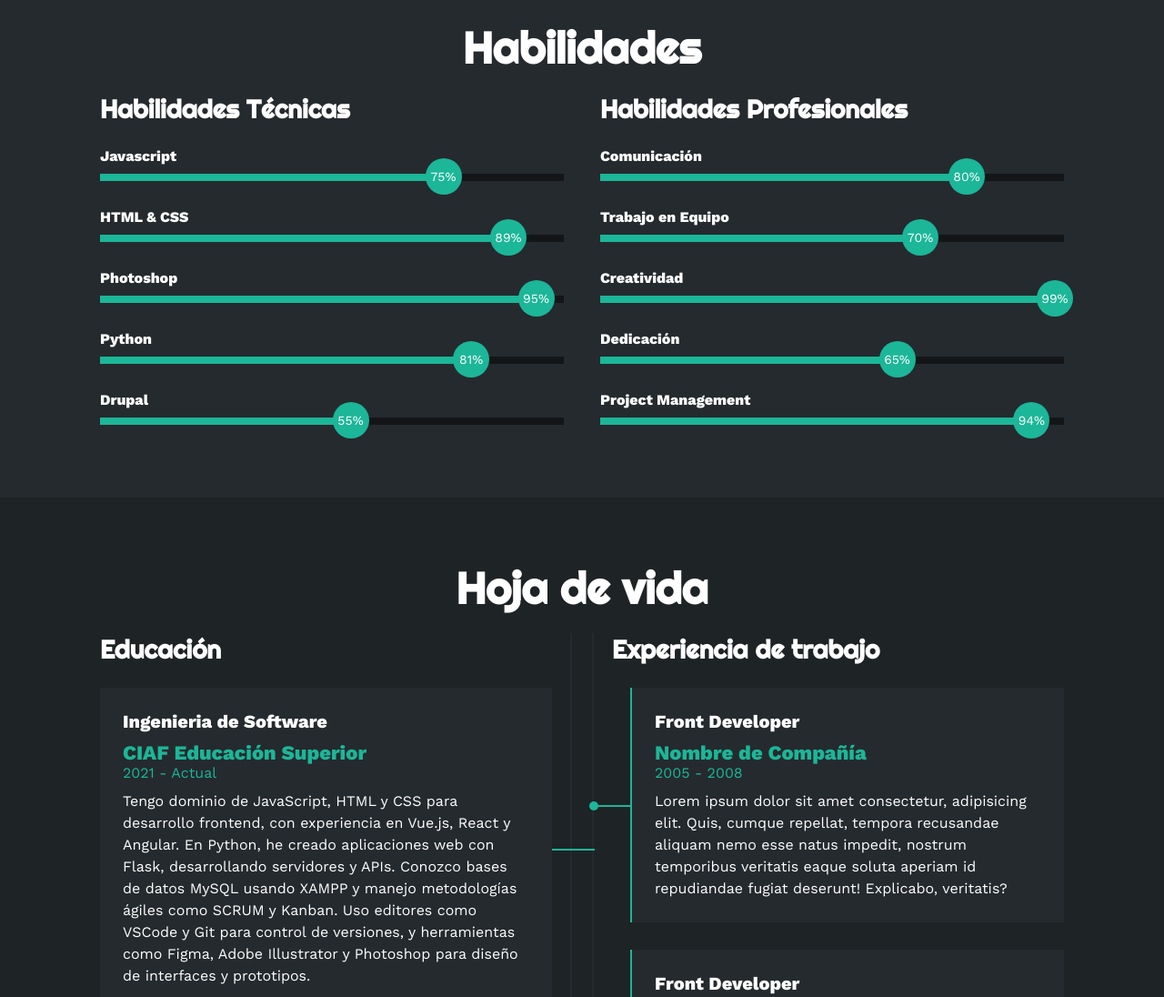
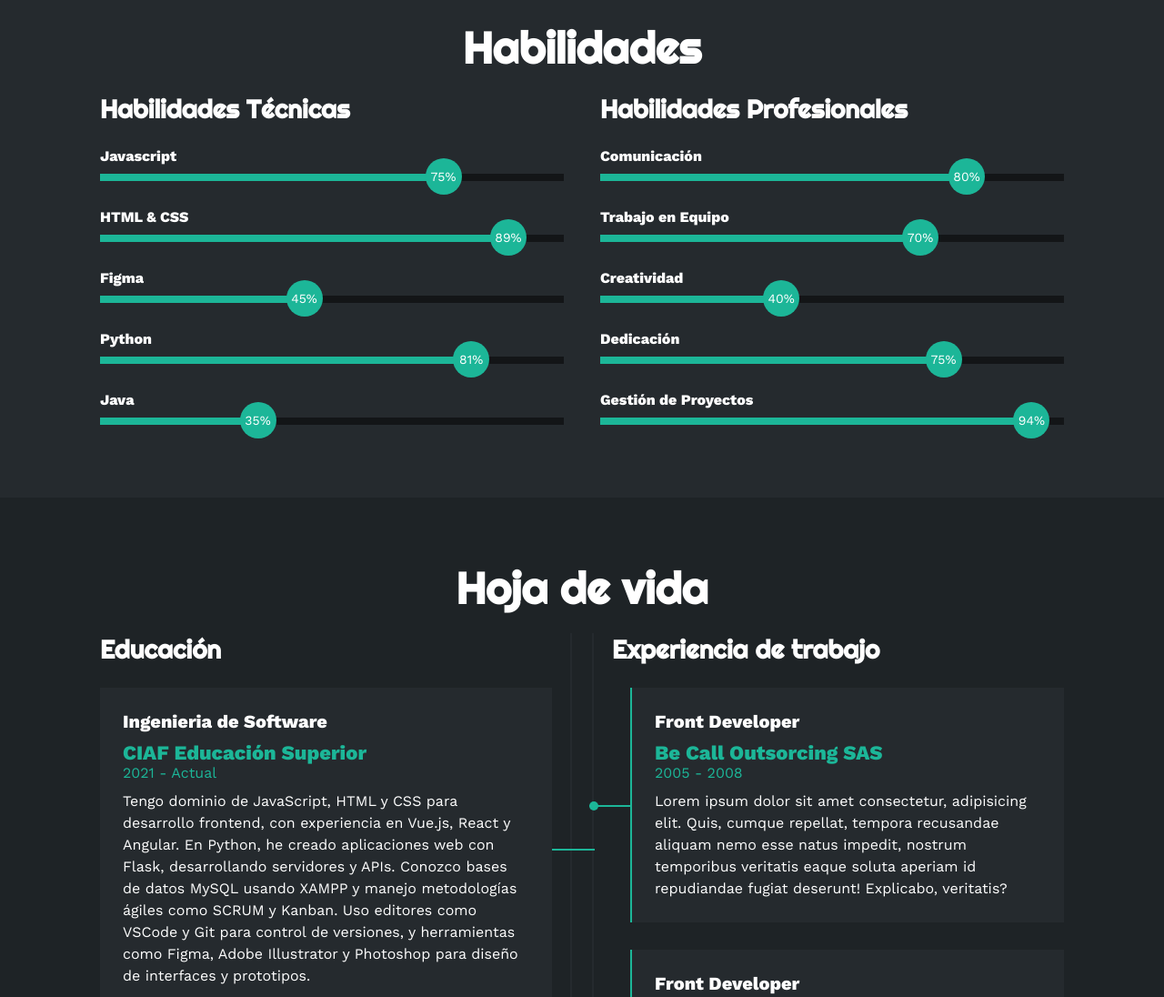
Before and after one commit to EffyDoe21/Portafolio-de-Software-Profesional, a plain HTML site: page Principal.html in a window 1280 px wide. Shown: the part 1505-2601 px from the top of the page at 91% size. Drawn offline with nearby package versions, Linux system fonts and the light colour scheme.

Commit message:
Actualización

```diff
--- a/Principal.html
+++ b/Principal.html
@@ -161,10 +161,10 @@
                     </div>
                 </div>
                 <div class="habilidad">
-                    <span>Photoshop</span>
+                    <span>Figma</span>
                     <div class="barra-skill">
-                        <div class="progreso" style="width: 95%;">
-                            <span>95%</span>
+                        <div class="progreso" style="width: 45%;">
+                            <span>45%</span>
                         </div>
                     </div>
                 </div>
@@ -177,10 +177,10 @@
                     </div>
                 </div>
                 <div class="habilidad">
-                    <span>Drupal</span>
+                    <span>Java</span>
                     <div class="barra-skill">
-                        <div class="progreso" style="width: 55%;">
-                            <span>55%</span>
+                        <div class="progreso" style="width: 35%;">
+                            <span>35%</span>
                         </div>
                     </div>
                 </div>
@@ -207,21 +207,21 @@
                 <div class="habilidad">
                     <span>Creatividad</span>
                     <div class="barra-skill">
-                        <div class="progreso" style="width: 99%;">
-                            <span>99%</span>
+                        <div class="progreso" style="width: 40%;">
+                            <span>40%</span>
                         </div>
                     </div>
                 </div>
                 <div class="habilidad">
                     <span>Dedicación</span>
                     <div class="barra-skill">
-                        <div class="progreso" style="width: 65%;">
-                            <span>65%</span>
+                        <div class="progreso" style="width: 75%;">
+                            <span>75%</span>
                         </div>
                     </div>
                 </div>
                 <div class="habilidad">
-                    <span>Project Management</span>
+                    <span>Gestión de Proyectos</span>
                     <div class="barra-skill">
                         <div class="progreso" style="width: 94%;">
                             <span>94%</span>
@@ -274,7 +274,7 @@
                     <h3>Experiencia de trabajo</h3>
                     <div class="item der">
                         <h4>Front Developer</h4>
-                        <span class="casa">Nombre de Compañía</span>
+                        <span class="casa">Be Call Outsorcing SAS</span>
                         <span class="fecha">2005 - 2008</span>
                         <p>Lorem ipsum dolor sit amet consectetur, adipisicing elit. Quis, cumque repellat, tempora recusandae aliquam nemo esse natus impedit, nostrum temporibus veritatis eaque soluta aperiam id repudiandae fugiat deserunt! Explicabo, veritatis?</p>
                         <div class="conectord">
--- a/estilo.css
+++ b/estilo.css
@@ -567,7 +567,7 @@ width: 100%;
 }
 /* SECCION CONTACTO */
 .contacto{
-    background-image: url(img/contact_bg.png);
+
     background-color: #1e2326;
     color: #fff;
     padding: 50px 0;
```
Also changed, not shown: Imagenes/enviar.png (added).
